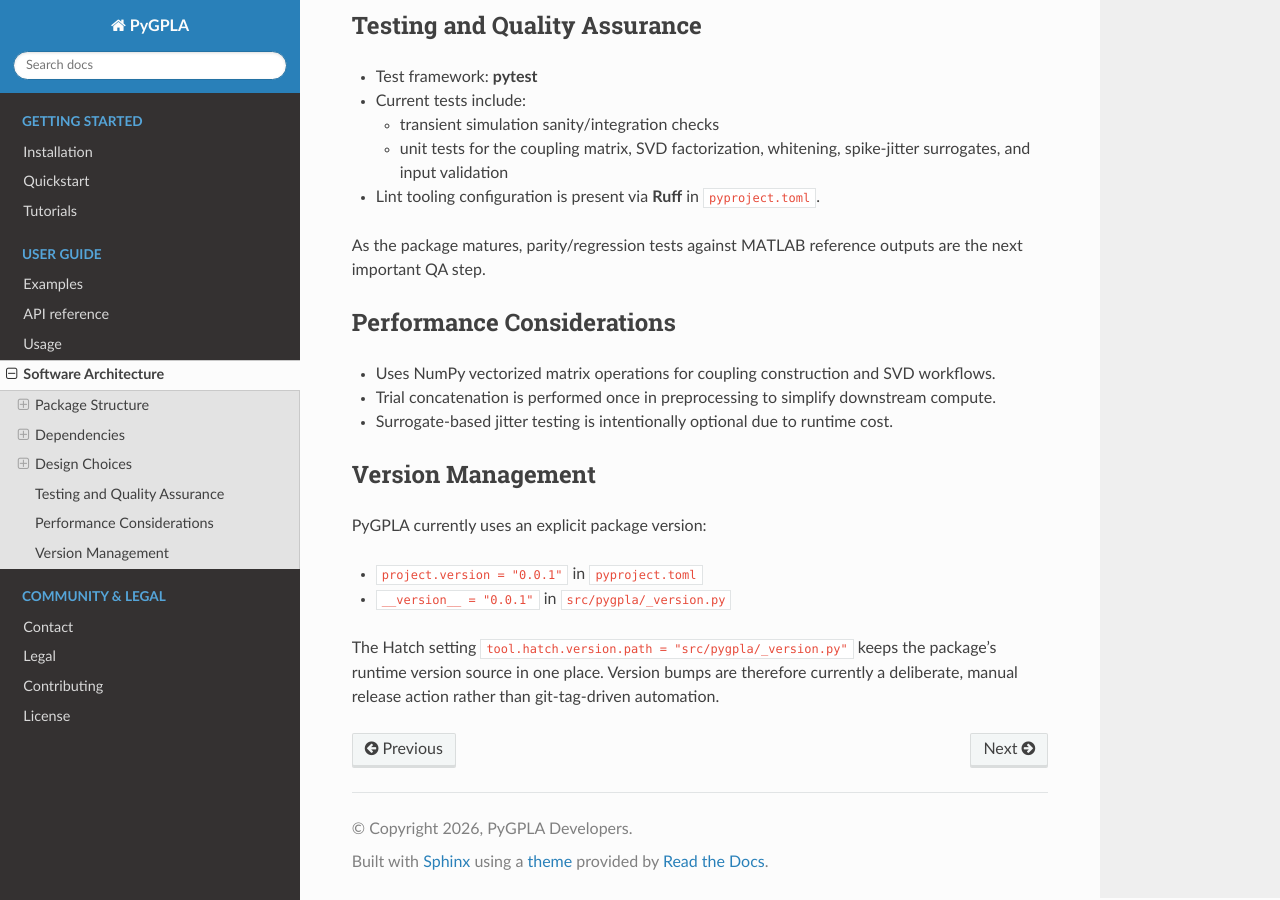
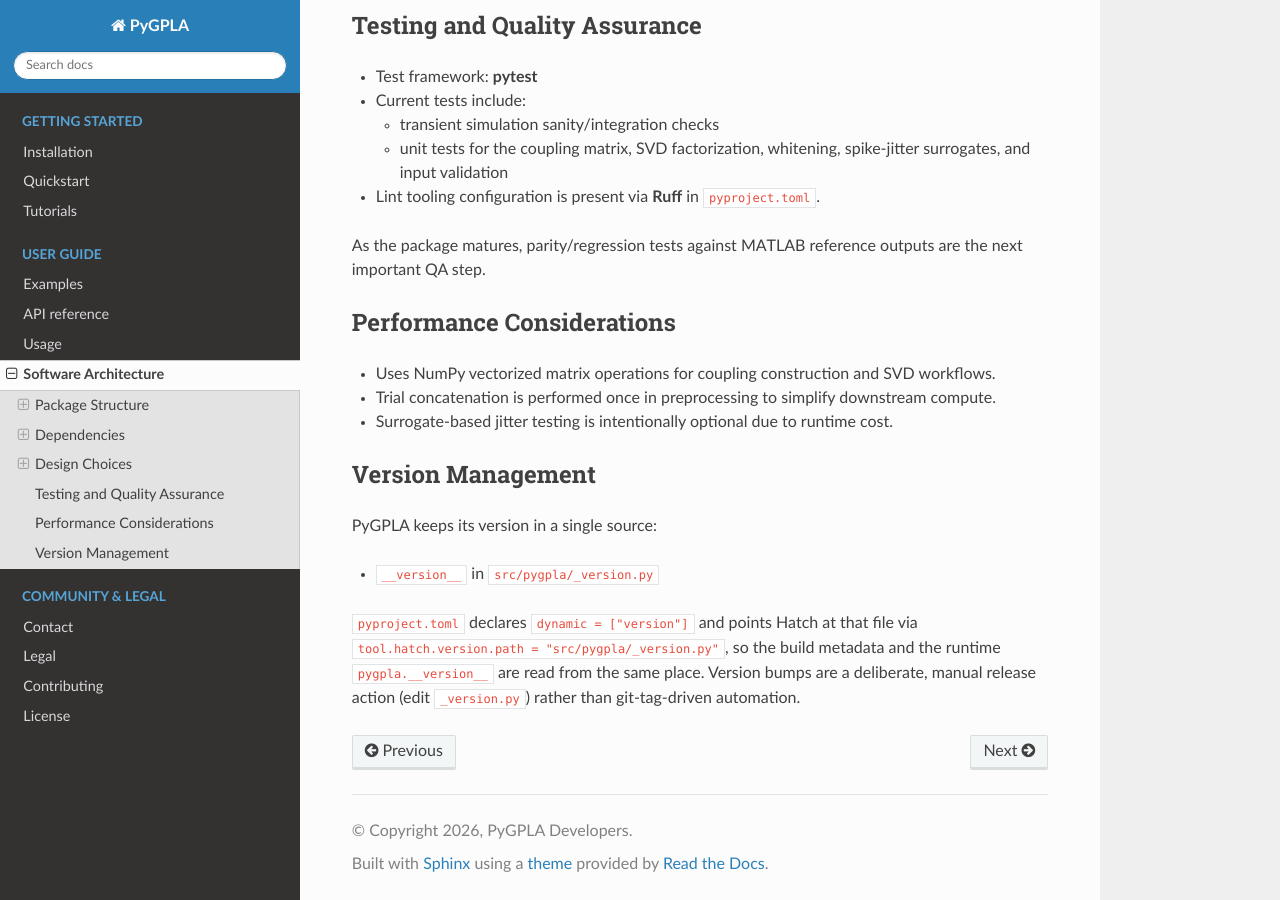
Before and after one commit to CMC-unit/PyGPLA, a Sphinx documentation site: the page built from docs/software_architecture.md, in a window 1280 px wide and 900 px high, scrolled down 3010 px. Built offline with Sphinx 7.4.7 and the Read the Docs theme 3.1.0, drawn with Linux system fonts in a browser that asks for light colours.

Commit message:
Joss review fixes (#8)
* docs: fix PyPI wording, MyST {doc} roles, and stale test description

* paper: finalize AI-usage disclosure wording

* paper: scope AI-usage disclosure to documentation and style refactoring

* fix(packaging): declare matplotlib dependency and trim sdist bloat

- paper/figures/figure2.py imports matplotlib, but it was undeclared
  anywhere in pyproject.toml; a reviewer following the README's own
  'pip install -e .' + 'python paper/figures/figure2.py' instructions
  would hit ModuleNotFoundError. Add a 'figures' extra and update
  README/tutorials.md instructions accordingly.
- The sdist had no include/exclude config, so it bundled the entire
  repo (paper.pdf, all figure exports, dev notes, .claude/, .github/),
  ballooning it to 2.27MB. Constrain sdist/wheel targets to just the
  package, tests, README, and LICENSE (23.7KB).
- Regenerate figure exports and paper.pdf as part of verification.

* Update acknowledgments

* update the README

* docs: describe the real public API in the package docstring

* remove unused stats.summaries module

* fix(simulations): honor the rng argument when generating spikes

Note: np.random.seed() no longer influences these generators. Pass rng
instead.

* fix(simulations): use .item() for scalar firing rates

Use float(fr.item()), which is correct for any single-element array.

* release: bump to 0.0.2 and single-source the version

```diff
--- a/docs/conf.py
+++ b/docs/conf.py
@@ -16,7 +16,7 @@ copyright = f"{datetime.now().year}, {author}"
 try:
     release = version("pygpla")
 except PackageNotFoundError:
-    release = "0.0.1"
+    release = "0.0.2"
 version = release
 
 extensions = [
--- a/docs/software_architecture.md
+++ b/docs/software_architecture.md
@@ -141,11 +141,11 @@ important QA step.
 
 ## Version Management
 
-PyGPLA currently uses an explicit package version:
+PyGPLA keeps its version in a single source:
 
-- `project.version = "0.0.1"` in `pyproject.toml`
-- `__version__ = "0.0.1"` in `src/pygpla/_version.py`
+- `__version__` in `src/pygpla/_version.py`
 
-The Hatch setting `tool.hatch.version.path = "src/pygpla/_version.py"` keeps the package's
-runtime version source in one place. Version bumps are therefore currently a deliberate,
-manual release action rather than git-tag-driven automation.
+`pyproject.toml` declares `dynamic = ["version"]` and points Hatch at that file via
+`tool.hatch.version.path = "src/pygpla/_version.py"`, so the build metadata and the runtime
+`pygpla.__version__` are read from the same place. Version bumps are a deliberate, manual
+release action (edit `_version.py`) rather than git-tag-driven automation.
--- a/pyproject.toml
+++ b/pyproject.toml
@@ -4,7 +4,7 @@ build-backend = "hatchling.build"
 
 [project]
 name = "pygpla"
-version = "0.0.1"
+dynamic = ["version"]
 description = "Generalized Phase Locking Analysis (GPLA) toolkit in Python."
 readme = "README.md"
 requires-python = ">=3.10"
--- a/src/pygpla/_version.py
+++ b/src/pygpla/_version.py
@@ -2,4 +2,4 @@
 
 __all__ = ["__version__"]
 
-__version__ = "0.0.1"
+__version__ = "0.0.2"
```
